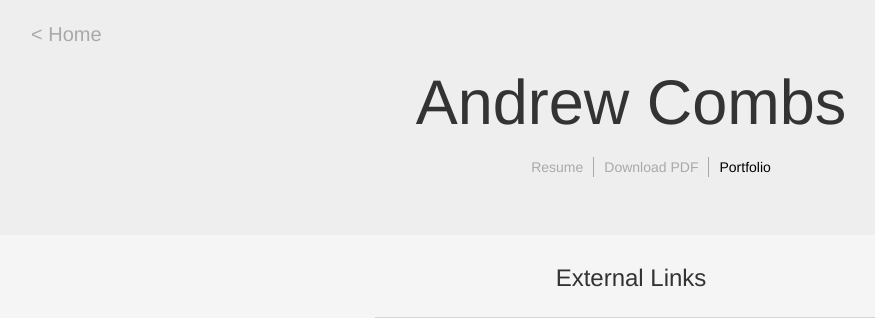
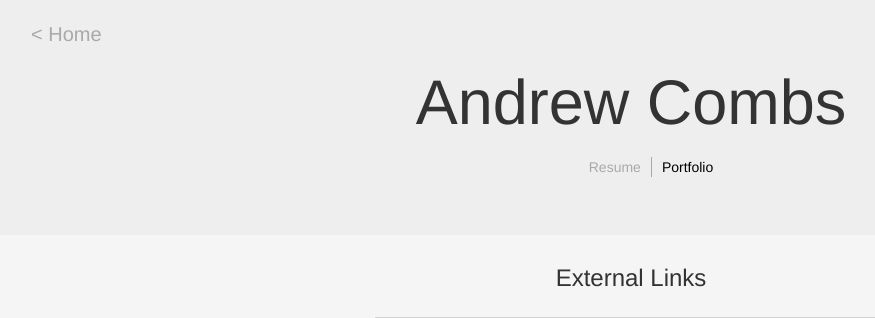
Before and after one commit to ofthedove/andrewcombs13.info, a PHP site: page /resume/portfolio.php in a window 1280 px wide. Shown: the top 318 px of the page, without its empty margins (9-884 px from the left). Run offline with PHP 8.4, Linux system fonts and the light colour scheme; some libraries are stand-ins or nearby versions.

Commit message:
Comment out resume download link
PDF resume is out of date and I don't want to update it right now.

```diff
--- a/resume/portfolio.php
+++ b/resume/portfolio.php
@@ -21,7 +21,7 @@
 			<h1>Andrew Combs</h1>
 			<ul>
 				<li><a href="resume.php">Resume</a></li
-				><li class=""><a href="resume.pdf">Download PDF</a></li
+				><!--li class=""><a href="resume.pdf">Download PDF</a--></li
 				><li class="last-item"><a href="portfolio.php" class="active">Portfolio</a></li
 				><!--<li class="last-item"><a href="contact.php">Contact</a></li>-->
 			</ul>
```
